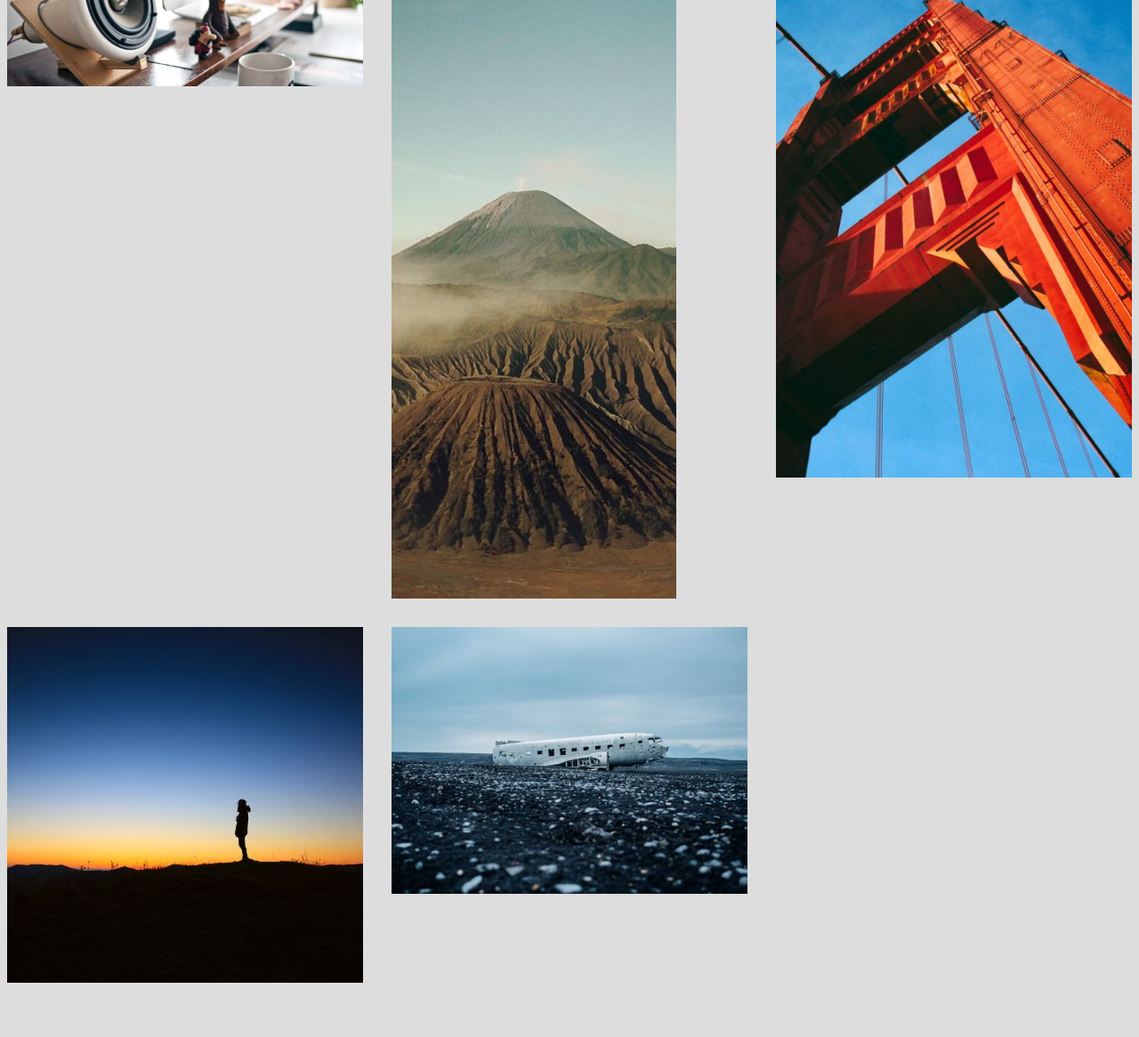
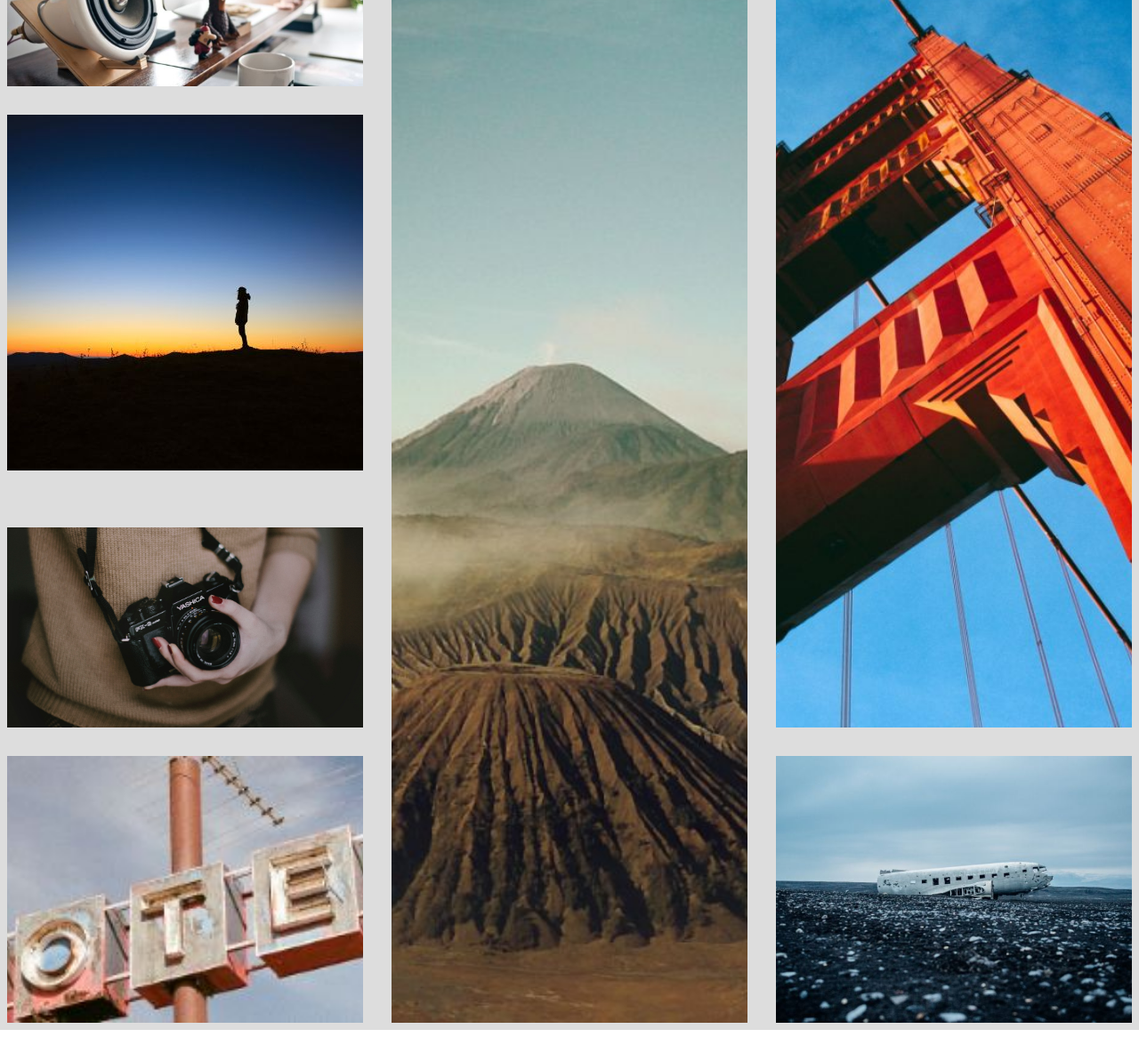
Before and after one commit to aliii390/TP-TailwindMontaigne, a website: page index.html in a window 1280 px wide. Shown: the part 4390-5556 px from the top of the page at 89% size. Drawn offline with Linux system fonts and the light colour scheme.

Commit message:
ADD: fin de la grid partie 768px

```diff
--- a/index.html
+++ b/index.html
@@ -264,13 +264,13 @@
       <section class="bg-[#DDDDDD] flex flex-col p-2 gap-3 md:grid md:grid-cols-3 md:gap-1 md:grid-rows-1  xl:gap-8">
 
 
-          <img  src="images/300.jpeg" alt="" />
-          <img src="images/776.jpeg" alt="" />
-          <img src="images/800.jpeg" alt="" />
-          <img src="images/400.jpeg" alt="" />
-          <img  src="images/2476.jpeg" alt="" class="md:row-start-4" />
-          <img  src="images/439.jpeg" alt=""  />
-          <img  src="images/140.jpeg" alt="" class="md:row-start-5" />
+          <img  src="images/300.jpeg" alt=""   class="md:w-full md:h-full md:object-cover"/>
+          <img src="images/776.jpeg" alt=""  class="md:w-full md:h-full md:object-cover md:row-span-5"/>
+          <img src="images/800.jpeg" alt=""   class="md:w-full md:h-full md:object-cover md:row-span-4"/>
+          <img src="images/400.jpeg" alt=""   class="md:row-start-2 md:w-full md:h-full md:object-cover"/>
+          <img  src="images/2476.jpeg" alt="" class="md:row-start-4 md:w-full md:h-full md:object-cover" />
+          <img  src="images/439.jpeg" alt=""   class="md:col-start-3 md:w-full md:h-full md:object-cover"/>
+          <img  src="images/140.jpeg" alt="" class="md:row-start-5 md:w-full md:h-full md:object-cover" />
 
 
 
```
Also changed, not shown: css/output.css.
